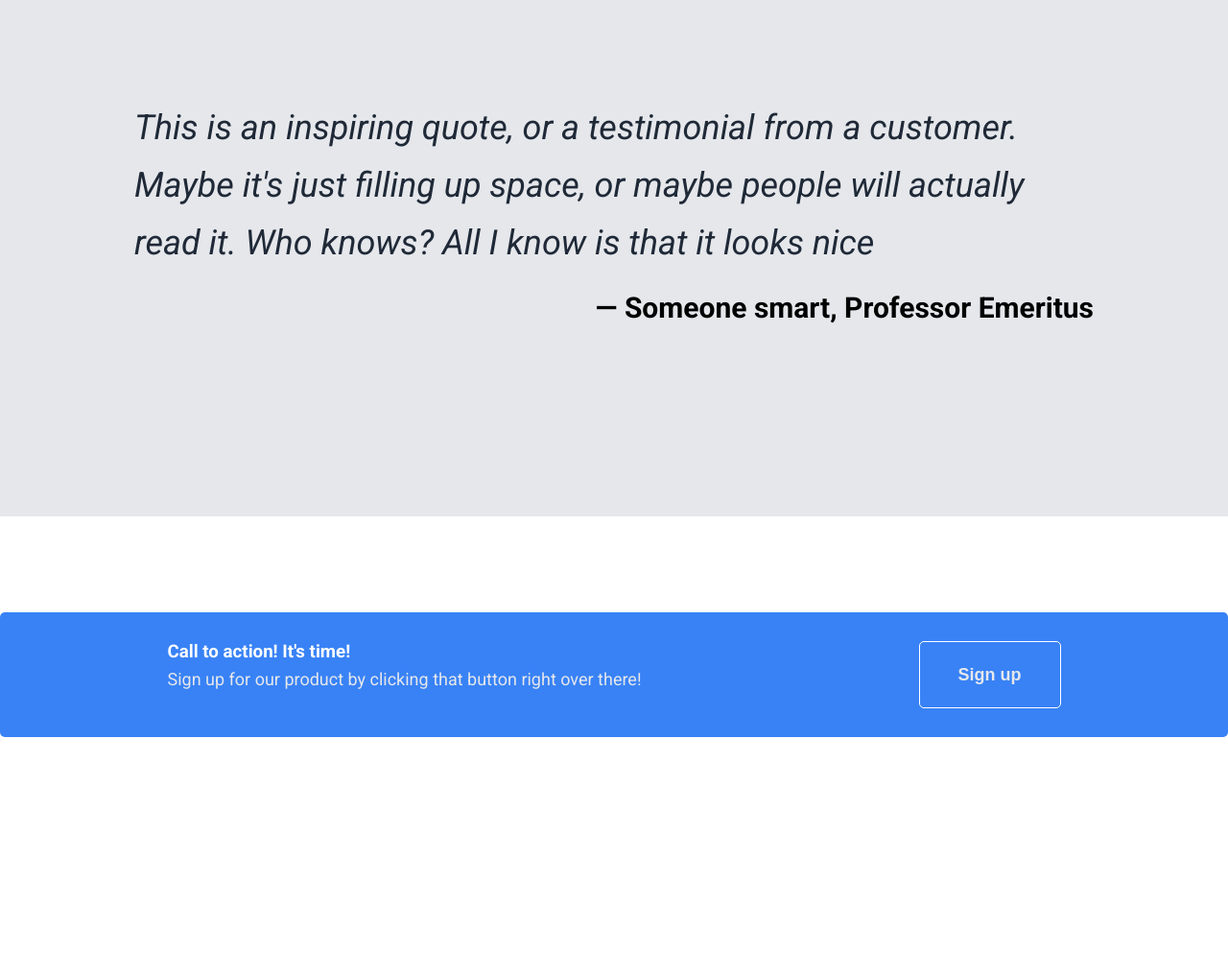
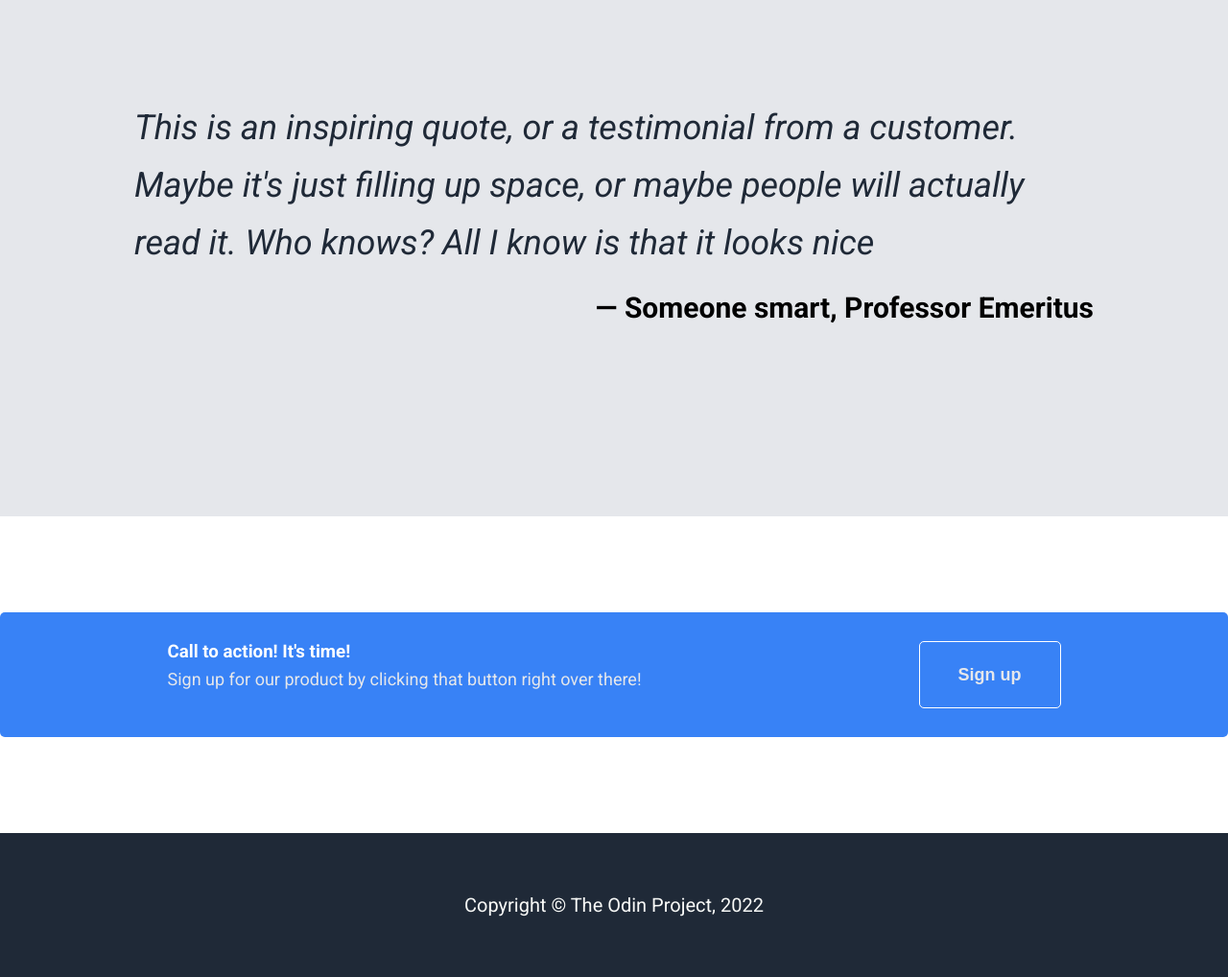
Before and after one commit to sadykova/landing_page, a plain HTML site: page index.html in a window 1280 px wide. Shown: the part 1189-2207 px from the top of the page at 96% size. Before the commit the page ends 2057 px from the top, so only its background shows below. Drawn offline with Linux system fonts and the light colour scheme.

Commit message:
Add and style footer

```diff
--- a/index.html
+++ b/index.html
@@ -96,5 +96,6 @@
         <button class="border-white">Sign up</button>
       </div>
     </div>
+    <footer>Copyright &copy; The Odin Project, 2022</footer>
   </body>
 </html>
--- a/style.css
+++ b/style.css
@@ -201,3 +201,13 @@ button {
   font-size: 18px;
   font-weight: bold;
 }
+
+footer {
+  height: 150px;
+  background-color: var(--dark-color);
+  display: flex;
+  justify-content: center;
+  align-items: center;
+  color: var(--main-white);
+  font-size: 20px;
+}
```
